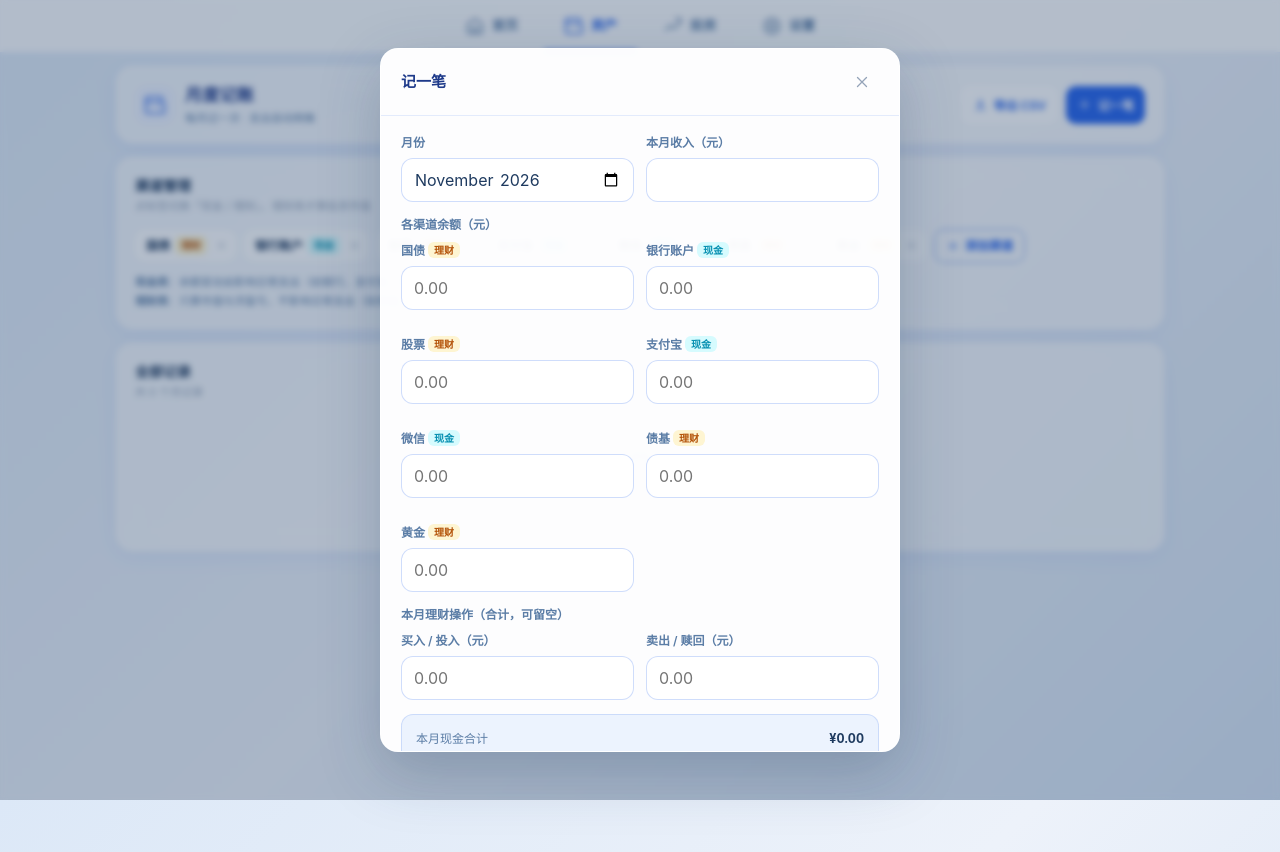
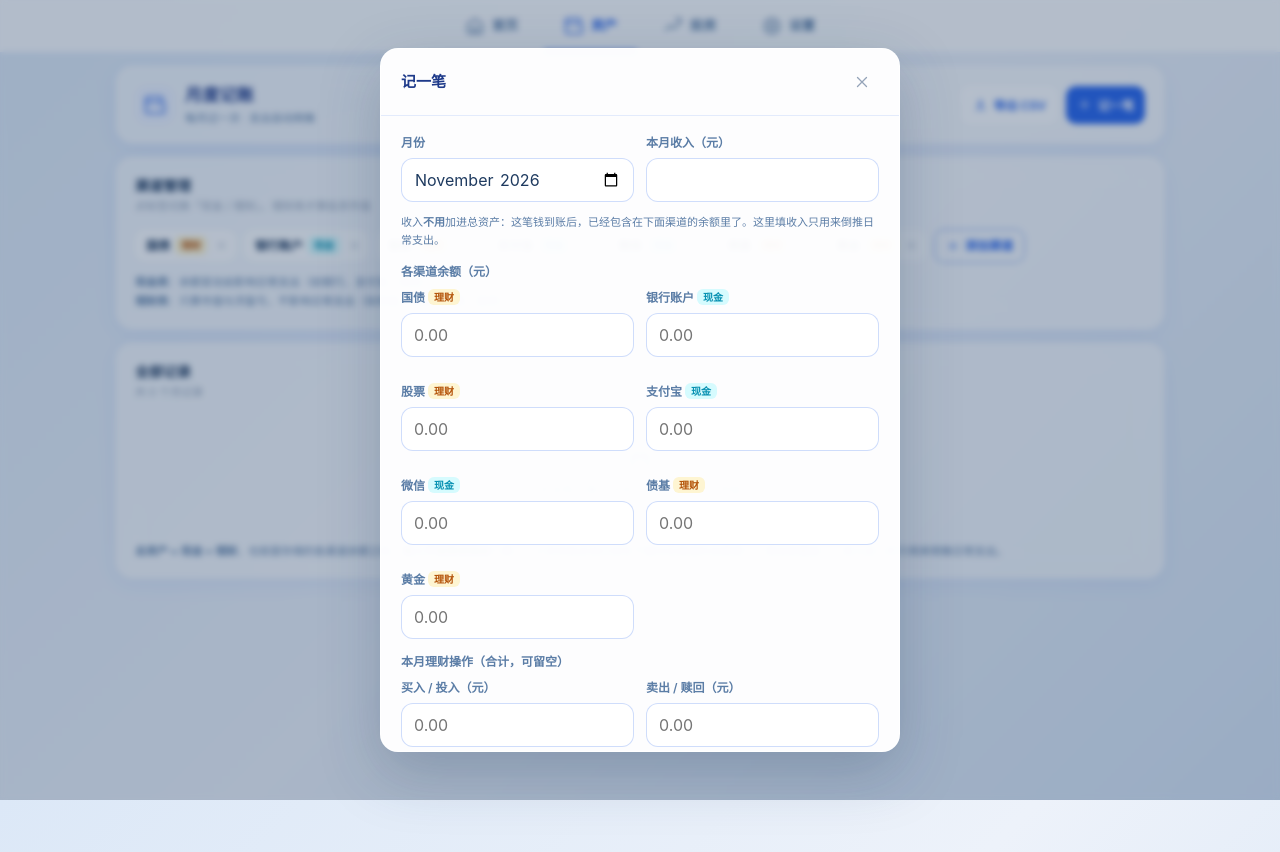
Before and after one commit to Shmilyqql-dev/asset-ledger, a plain HTML site: page assets.html in a window 1280 px wide. Both pictures are taken after a click on the button "记一笔". Drawn offline with Linux system fonts and the light colour scheme.

Commit message:
feat: 资产页 v2 月度记账

```diff
--- a/assets.html
+++ b/assets.html
@@ -231,6 +231,7 @@
   <div class="glass panel">
     <div class="panel-head"><div><h2>全部记录</h2><div class="hint" id="snapCountHint"></div></div></div>
     <div class="table-wrap" id="snapTableWrap"></div>
+    <div class="tip"><b>总资产 = 现金 + 理财</b>，也就是你填的各渠道余额之和。<b>收入不会再单独加一次</b>——工资到账后钱已经在下面对应渠道的余额里了，再加就重复了。收入这一栏只用来倒推日常支出。</div>
   </div>
 
 </div>
@@ -619,6 +620,7 @@ function snapForm(s){
     '<div class="field"><label>月份</label><input type="month" id="f_month" value="'+esc(cur.month)+'"></div>'+
     '<div class="field"><label>本月收入（元）</label><input type="number" inputmode="decimal" step="0.01" min="0" id="f_income" value="'+(incInit===''?'':num(incInit))+(incInit===''?' placeholder="如工资 12000"':'')+'"></div>'+
     '</div>';
+  f+='<div class="tip" style="margin:-2px 0 14px">收入<b>不用</b>加进总资产：这笔钱到账后，已经包含在下面渠道的余额里了。这里填收入只用来倒推日常支出。</div>';
   f+='<div class="field" style="margin-bottom:8px"><label>各渠道余额（元）</label></div><div class="grid2">';
   state.channels.forEach(function(c){
     const nm=chName(c);
```
